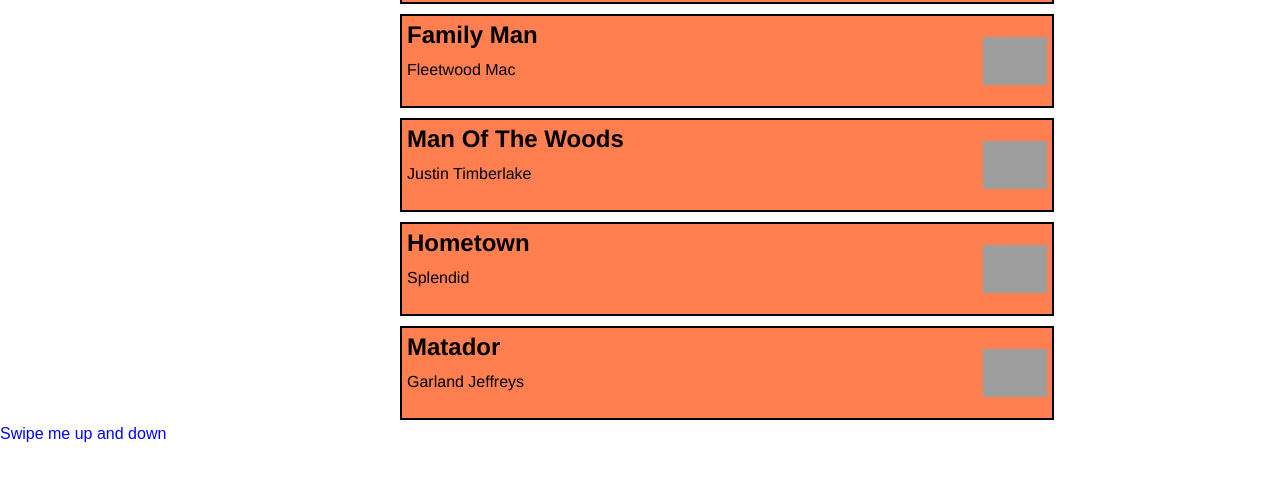
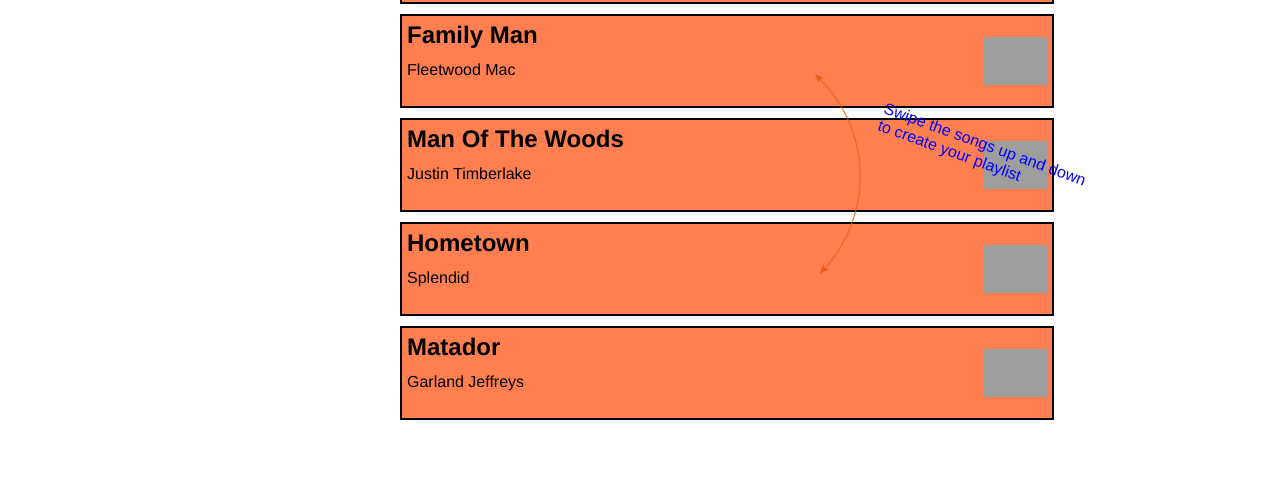
Before and after one commit to fsantvoord/Frontend-for-Designers, a plain HTML site: page opdracht1/v1/index.html in a window 1280 px wide. Shown: the part 265-746 px from the top of the page. Drawn offline with Linux system fonts and the light colour scheme; grey boxes are pictures that could not be loaded.

Commit message:
Einde van de les. voortgang

```diff
--- a/opdracht1/v1/index.html
+++ b/opdracht1/v1/index.html
@@ -50,7 +50,8 @@
         </li>
     </ul>
 
-    <p id="banner">Swipe me up and down</p>
+    <p id="banner">Swipe the songs up and down <br> to create your playlist</p>
+    <img id="arrow" src="../v1/img/Arrow.png" alt="">
 
     <script src='./java.js'></script>
 
--- a/opdracht1/v1/main.css
+++ b/opdracht1/v1/main.css
@@ -97,5 +97,17 @@
 #banner {
     font-family: fantasy;
     color: blue;
-    display: block;
+    position: absolute;
+    right: 12em;
+    top: 25em;
+    transform: rotate(20deg)
 }
+
+#arrow {
+    width: 30em;
+    position: absolute;
+    right: 7em;
+    top: 20em;
+
+
+}
```
Also changed, not shown: opdracht1/v1/img/Arrow.png (added), 1 other file.
